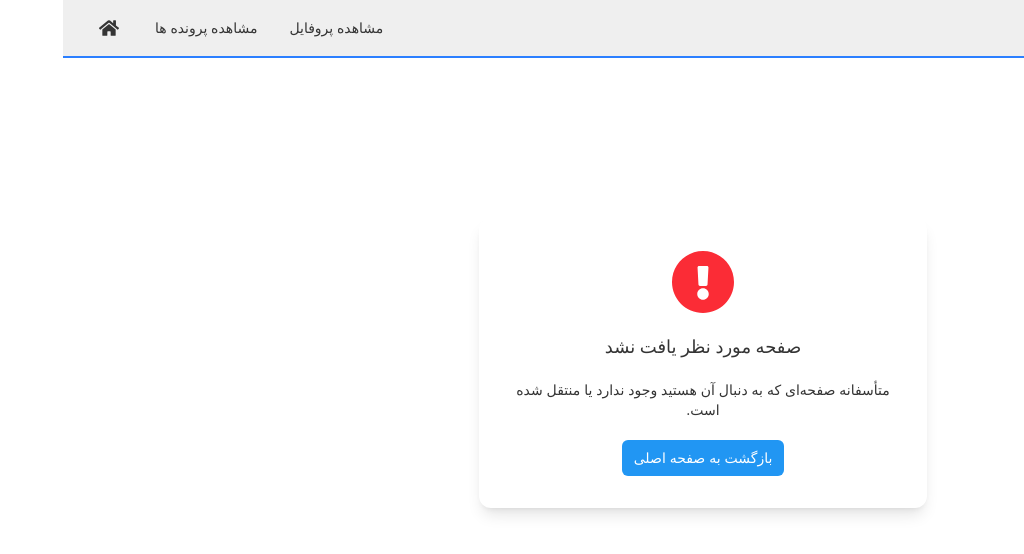
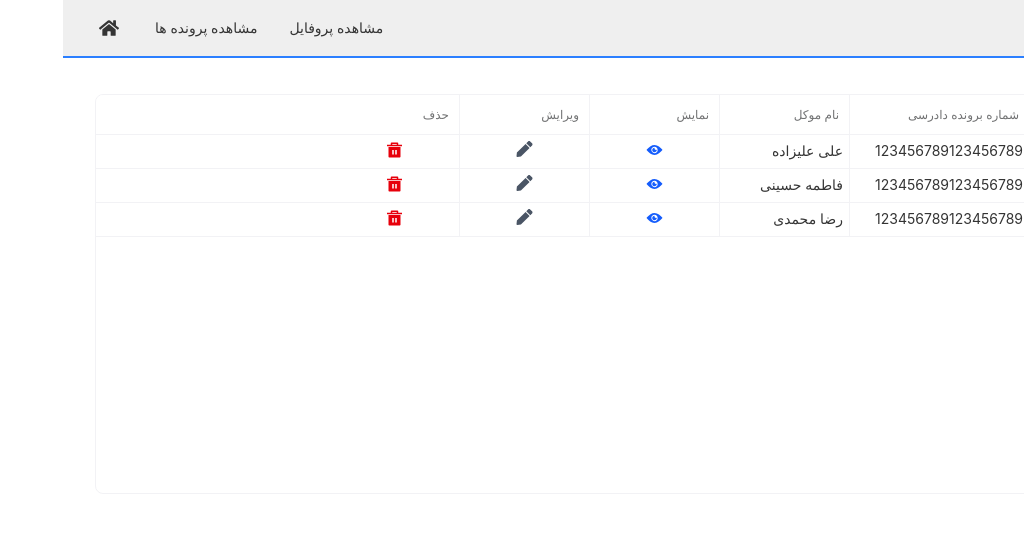
Before and after one commit to parham-devdocs/law-application, a React (Vite) app in the folder client/: page /timeTable in a window 1280 px wide. Shown: the top 554 px of the page, without its empty margins (256-1280 px from the left). Built offline with nearby package versions, Linux system fonts and the light colour scheme; grey boxes are pictures that could not be loaded.

Commit message:
show button in timetable navigates to page

```diff
--- a/client/src/App.css
+++ b/client/src/App.css
@@ -48,3 +48,6 @@
 .read-the-docs {
   color: #888;
 }
+.rmdp-top-class{
+  width: 500px !important;
+}
--- a/client/src/App.tsx
+++ b/client/src/App.tsx
@@ -7,10 +7,12 @@ import Login from "./pages/login";
 import DocDetail from "./pages/docDetail";
 import NotFound from "./pages/notFound";
 import CreateDoc from './pages/createDoc';
+import TimeTable from './pages/timeTable';
 function App() {
   return <Routes>
   <Route path="/" element={<Home />} />
   <Route path="/docs" element={<Docs/>}/>
+  <Route path="/timeTable" element={<TimeTable/>}/>
   <Route path="/docs/create" element={<CreateDoc/>}/>
   <Route path="/docs/:id" element={<DocDetail/>}/>
   <Route path='/profile' element={<Profile/>}/>
--- /dev/null
+++ b/client/src/components/deleteModal.tsx
@@ -0,0 +1,29 @@
+import { Modal, Button, Placeholder } from 'rsuite';
+
+
+const deleteModalComponent = ({handleClose,modalIsOpen}:{handleClose:()=>void,modalIsOpen:boolean}) => {
+
+
+
+  return (
+    <>
+
+      <Modal  keyboard={false} backdrop={"static"} open={modalIsOpen} onClose={handleClose} >
+        <Modal.Header>
+          <Modal.Title>اعلان حذف شود؟</Modal.Title>
+        </Modal.Header>
+<Modal.Body/>
+        <Modal.Footer className=' flex gap-5'>
+          <Button onClick={handleClose} appearance="primary">
+            حذف
+          </Button>
+          <Button onClick={handleClose} appearance="subtle">
+            بسته
+          </Button>
+        </Modal.Footer>
+      </Modal>
+    </>
+  );
+};
+
+export default deleteModalComponent
--- /dev/null
+++ b/client/src/components/timeTable.tsx
@@ -0,0 +1,11 @@
+
+
+import React from 'react'
+
+const TimeTable = () => {
+  return (
+    <div></div>
+  )
+}
+
+export default TimeTable
--- /dev/null
+++ b/client/src/pages/timeTable.tsx
@@ -0,0 +1,98 @@
+import { Table } from 'rsuite';
+import { IoIosEye } from 'react-icons/io';
+import { RiDeleteBin5Fill } from 'react-icons/ri';
+import { FaPen } from 'react-icons/fa';
+import DeleteModalComponent from '../components/deleteModal';
+import { useState } from 'react';
+import {useNavigate} from "react-router-dom";
+import { RowDataType } from 'rsuite/esm/Table';
+const { Column, HeaderCell, Cell } = Table;
+
+const columns = [
+  { key: 'date', label: 'تاریخ رسیدگی', width: 150, fixed: true },
+  { key: 'time', label: 'ساعت رسیدگی', width: 130, fixed: true },
+  { key: 'proceedingNumber', label: 'شماره برونده دادرسی', width: 180, fixed: true },
+  { key: 'clientFullName', label: 'نام موکل', width: 130, fixed: true },
+  { key: 'display', label: 'نمایش', width: 130, fixed: true },
+  { key: 'edit', label: 'ویرایش', width: 130, fixed: true },
+  { key: 'remove', label: 'حذف', width: 130, fixed: true },
+];
+
+const data = [
+  { id: 1, date: '1404/10/5', clientFullName: 'علی علیزاده',proceedingNumber:"123456789123456789", time:"20:45" },
+  { id: 2, date: '1404/10/6', clientFullName: 'فاطمه حسینی' ,proceedingNumber:"123456789123456789", time:"20:45" },
+  { id: 3, date: '1404/10/7', clientFullName: 'رضا محمدی' ,proceedingNumber:"123456789123456789", time:"20:45"},
+];
+
+// Compact cell with smaller padding
+const CompactCell = (props) => <Cell {...props} style={{ padding: '6px' }} />;
+
+const TimeTable = () => {
+  const [isDeleteModalOpen,setDeleteIsModalOpen]=useState(false)
+  const [isEditModalOpen,setEditIsModalOpen]=useState(false)
+   const navigate=useNavigate()
+  return (
+    <div className="py-9 px-8">
+      {/* 👇 This wrapper enables horizontal scroll on mobile */}
+      <div className="overflow-x-auto  " style={{ direction: 'rtl' }}>
+        <Table
+          height={400}
+          data={data}
+          bordered
+          cellBordered
+          rowHeight={34}
+          className="rounded-lg border-2 border-blue-500 min-w-max"
+          // 👆 min-w-max prevents shrinking, ensures full width
+        >
+          {columns.map((column,index) => {
+            const { key, label, ...rest } = column;
+            return (
+              <Column {...rest} key={key} fullText>
+                <HeaderCell>{label}</HeaderCell>
+                <CompactCell dataKey={key} >
+                  {(rowData:RowDataType) => {
+
+                    if (key === 'display') {
+                      return (
+                        <IoIosEye
+                          className="cursor-pointer w-full text-center text-blue-600 hover:text-blue-800"
+                        onClick={()=>navigate(`/docs/${rowData.id}`)}
+                          size={18}
+                        />
+                      );
+                    }
+                    if (key === 'edit') {
+                      return (
+                        <FaPen
+                          className="cursor-pointer w-full text-center text-gray-600 hover:text-gray-800"
+                          onClick={() => console.log('Edit:', rowData)}
+                          size={16}
+                        />
+                      );
+                    }
+                    if (key === 'remove') {
+                      return (
+                        <RiDeleteBin5Fill
+                          className="cursor-pointer w-full text-center text-red-600 hover:text-red-800"
+                          onClick={() => setDeleteIsModalOpen(true) }
+                          size={18}
+
+                        />
+                      );
+                    }
+                    return rowData[key];
+                  }}
+                </CompactCell>
+              </Column>
+            );
+          })}
+        </Table>
+      </div>
+    {isDeleteModalOpen && <DeleteModalComponent modalIsOpen={isDeleteModalOpen} handleClose={()=>setDeleteIsModalOpen(false)} handleOpen={()=>setDeleteIsModalOpen(true)}/>  }
+    {/* {isEditModalOpen && <ModalComponent modalIsOpen={isEditModalOpen} handleClose={()=>setEditIsModalOpen(false)} handleOpen={()=>setEditIsModalOpen(true)}/>  }   */}
+
+    </div>
+  );
+};
+
+export default TimeTable;
```
